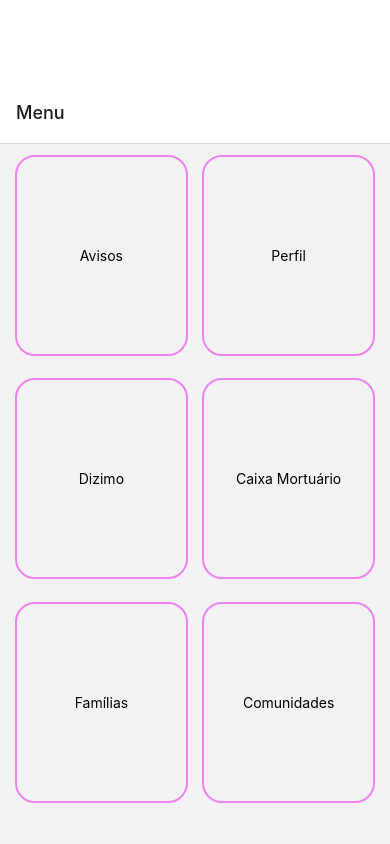
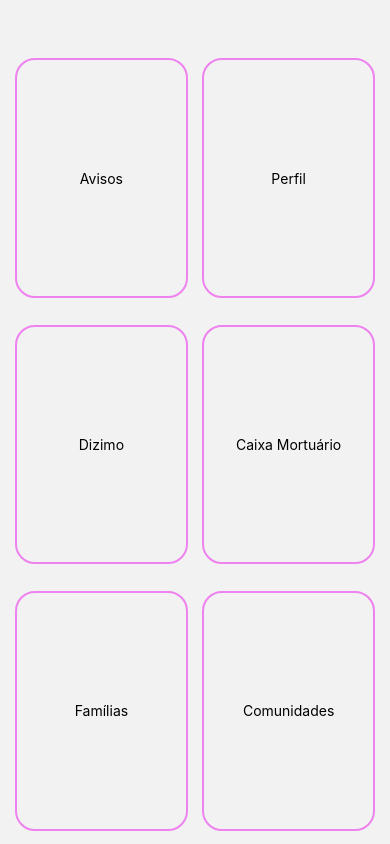
Before and after one commit to gustavocaldonho/sistema-igreja-app, a React Native app in the folder my-app/: screen /Menu in a window 390 px wide. Built offline with nearby package versions, Linux system fonts and the light colour scheme.

Commit message:
paddingTop title

```diff
--- a/my-app/App.js
+++ b/my-app/App.js
@@ -20,7 +20,11 @@ const Stack = createStackNavigator();
 function MyStack() {
   return (
     <Stack.Navigator>
-      <Stack.Screen name="Menu" component={Menu} />
+      <Stack.Screen
+        name="Menu"
+        component={Menu}
+        options={{ headerShown: false }}
+      />
       <Stack.Screen name="Avisos" component={Avisos} />
       <Stack.Screen name="CaixaMortuario" component={CaixaMortuario} />
       <Stack.Screen name="Comunidades" component={Comunidades} />
@@ -55,7 +59,7 @@ const styles = StyleSheet.create({
   container: {
     flex: 1,
     backgroundColor: "#ffffff",
-    paddingTop: 80,
+    // paddingTop: 80,
   },
   boxLogin: {
     height: "100%",
--- a/my-app/src/components/Menu/style.js
+++ b/my-app/src/components/Menu/style.js
@@ -5,7 +5,7 @@ const styles = StyleSheet.create({
     flex: 1,
     flexDirection: "column",
     justifyContent: "space-around",
-    paddingBottom: 30,
+    paddingTop: 45,
     paddingHorizontal: 15,
 
     // borderColor: "green",
--- a/my-app/src/components/Title/style.js
+++ b/my-app/src/components/Title/style.js
@@ -4,7 +4,8 @@ const styles = StyleSheet.create({
   boxTitle: {
     alignItems: "center",
     justifyContent: "center",
-    padding: 10,
+    paddingTop: 80,
+    paddingBottom: 10,
   },
   textTitle: {
     fontSize: 24,
```
